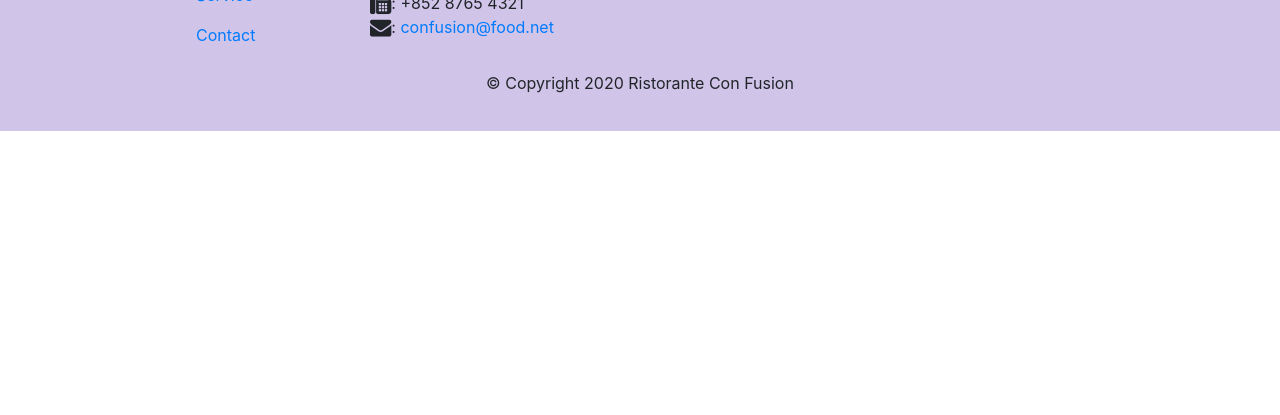
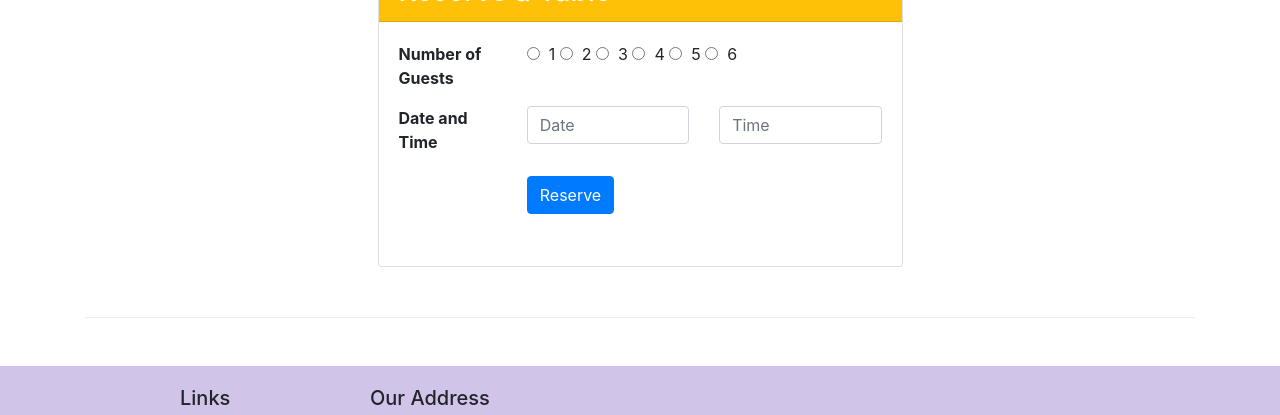
Before and after one commit to Ravi1674/First-Design, a website: page index.html in a window 1280 px wide. Shown: the part 1670-2085 px from the top of the page. Before the commit the page ends 1801 px from the top, so only its background shows below. Drawn offline with nearby package versions, Linux system fonts and the light colour scheme.

Commit message:
Assignment Week 2

```diff
--- a/index.html
+++ b/index.html
@@ -36,12 +36,15 @@
     <header class="jumbotron">
         <div class="container">
             <div class="row row-header">
-                <div class="col-12 col-sm-6 col-md-8">
+                <div class="col-12 col-sm-6 col-md-6">
                     <h1>Ristorante con Fusion</h1>
                     <p>We take inspiration from the World's best cuisines, and create a unique fusion experience. Our lipsmacking creations will tickle your culinary senses!</p>
                 </div>
-                <div class="col-12 col-sm col-md-4 align-self-center">
+                <div class="col-12 col-sm-6 col-md-3 align-self-center">
                      <img src="/img/logo.png" class="img-fluid">
+                </div>
+                <div class="col-12 col-sm-6 col-md-3 align-self-center">
+                     <a class="btn btn-block btn-sm btn-warning" href="#cardtab"> Reserve Table</a>
                 </div>
             </div>
         </div>
@@ -56,7 +59,8 @@
                  <div class="media">
                       <img src="/img/uthappizza.png" class="d-flex mr-3 img-thumbnail align-self-center" alt="uthappizza">
                       <div class="media-body">
-                          <h2 class="mt-0">Uthappizza
+                          <h2 class="mt-0">
+                               Uthappizza
                                <span class="badge badge-danger">HOT</span>
                                <span class="badge badge-pill badge-secondary">$4.99</span>
                           </h2>
@@ -73,8 +77,14 @@
                 <h3>This Month's Promotions</h3>
             </div>
             <div class="col col-sm order-sm-last col-md">
-                <h2>Weekend Grand Buffet</h2>
-                <p class="d-none d-sm-block">Featuring mouthwatering combinations with a choice of five different salads, six enticing appetizers, six main entrees and five choicest desserts. Free flowing bubbly and soft drinks. All for just $19.99 per person </p>
+                 <div class="media">
+                      <div class="media-body">
+                           <h2 class="mt-0">Weekend Grand Buffet <span class="badge badge-danger">NEW</span></h2>
+                           <p class="d-none d-sm-block">Featuring mouthwatering combinations with a choice of five different salads, six enticing appetizers, six main entrees and five choicest desserts. Free flowing bubbly and soft drinks. All for just $19.99 per person </p>
+                      </div>
+                       <img src="/img/Buffet.png" class="d-flex ml-3 img-thumbnail align-self-center" alt="uthappizza">
+                 </div>
+
             </div>
         </div>
 
@@ -94,6 +104,47 @@
 
             </div>
         </div>
+        <div class="row row-content mb-5 mt-5">
+             <div class="col-sm-2 col-md"></div>
+             <div class="col-sm-8 col-md-6">
+                  <div class="card" id="cardtab">
+                       <h3 class="card-header bg-warning text-white">Reserve a Table</h3>
+                       <div class="card-body">
+                            <form>
+                                 <dl class="row">
+                                      <dt class="col-md-3">Number of Guests</dt>
+                                      <dd class="col-md-9 col-sm-12 radio pb-4">
+                                           <label><input type="radio" name="optradio"> &nbsp;1 </label>
+                                           <label><input type="radio" name="optradio"> &nbsp;2 </label>
+                                           <label><input type="radio" name="optradio"> &nbsp;3 </label>
+                                           <label><input type="radio" name="optradio"> &nbsp;4 </label>
+                                           <label><input type="radio" name="optradio"> &nbsp;5 </label>
+                                           <label><input type="radio" name="optradio"> &nbsp;6 </label>
+                                      </dd>
+
+                                      <dt class="col-md-3">Date and Time</dt>
+                                      <dd class="col-md-9 form-group">
+                                           <div class="form-group row">
+                                                <div class="col-md-6">
+                                                     <input class="form-control" type="text" placeholder="Date" name="date">
+                                                </div>
+                                                <div class="col-md-6">
+                                                     <input class="form-control" type="text" placeholder="Time" name="time">
+                                                </div>
+                                           </div>
+                                      </dd>
+                                      <dd class="col-md-3 form-group"></dd>
+                                      <dd class="col-md-9 form-group"><button class="btn btn-primary">Reserve</button></dd>
+                                 </dl>
+                            </form>
+                       </div>
+                  </div>
+             </div>
+             <div class="col-sm-2 col-md"></div>
+        </div>
+
+
+
     </div>
 
     <footer class="footer">
@@ -105,7 +156,7 @@
                       <li class="nav-item"><a class="nav-link " href="./index.html">Home</a></li>
                       <li class="nav-item"><a class="nav-link" href="./aboutus.html">About</a></li>
                       <li class="nav-item"><a class="nav-link" href="#">Service</a></li>
-                      <li class="nav-item"><a class="nav-link" href="#">Contact</a></li>
+                      <li class="nav-item"><a class="nav-link" href="./contactus.html">Contact</a></li>
                     </ul>
                 </div>
                 <div class="col-7 col-sm-5">
@@ -138,9 +189,11 @@
         </div>
     </footer>
     <!-- jQuery first, then Popper.js, then Bootstrap JS. -->
+
     <script src="node_modules/jquery/dist/jquery.slim.min.js"></script>
     <script src="node_modules/popper.js/dist/umd/popper.min.js"></script>
     <script src="node_modules/bootstrap/dist/js/bootstrap.min.js"></script>
+
 </body>
 
 </html>
```
